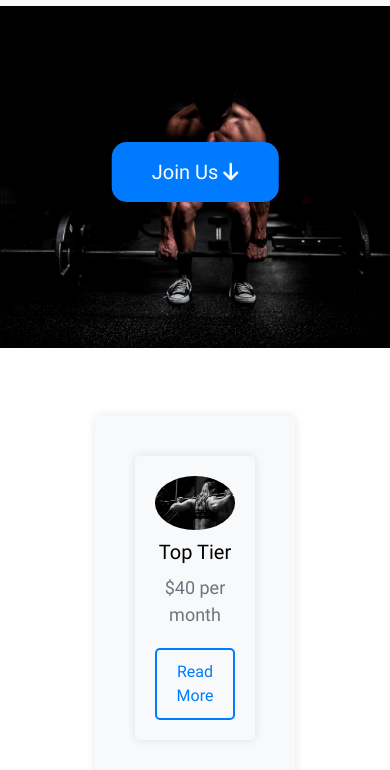
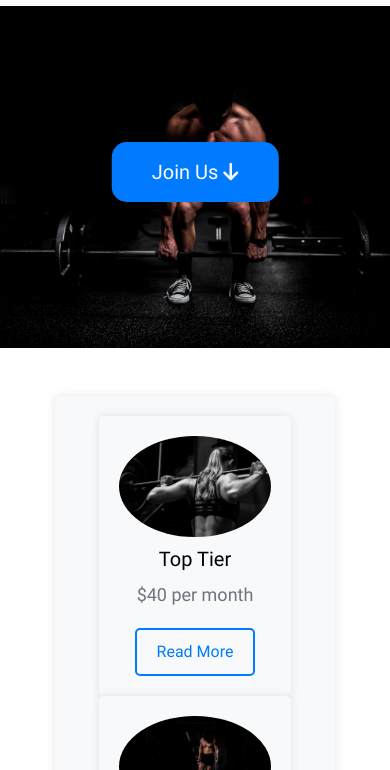
Before and after one commit to jaim13/GymResponsiveMVC, a website: page Views/Main.html in a window 390 px wide. Shown: the part 74-844 px from the top of the page. Drawn offline with nearby package versions, Linux system fonts and the light colour scheme; some packages are replaced by stand-ins of ours; no server answers; a script that the page names is missing; files whose address does not match are found by name.

Commit message:
actualizacion de membresias para arreglar el responsive

```diff
--- a/public/Styles.css
+++ b/public/Styles.css
@@ -102,8 +102,8 @@ header {
 }
 
 #Memberships div {
-    flex: 0 0 calc(50% - 40px);
-    margin: 20px;
+    margin: 0 auto;
+    width: 80%;
     padding: 20px;
     background-color: #f8f9fa;
     text-align: center;
```
